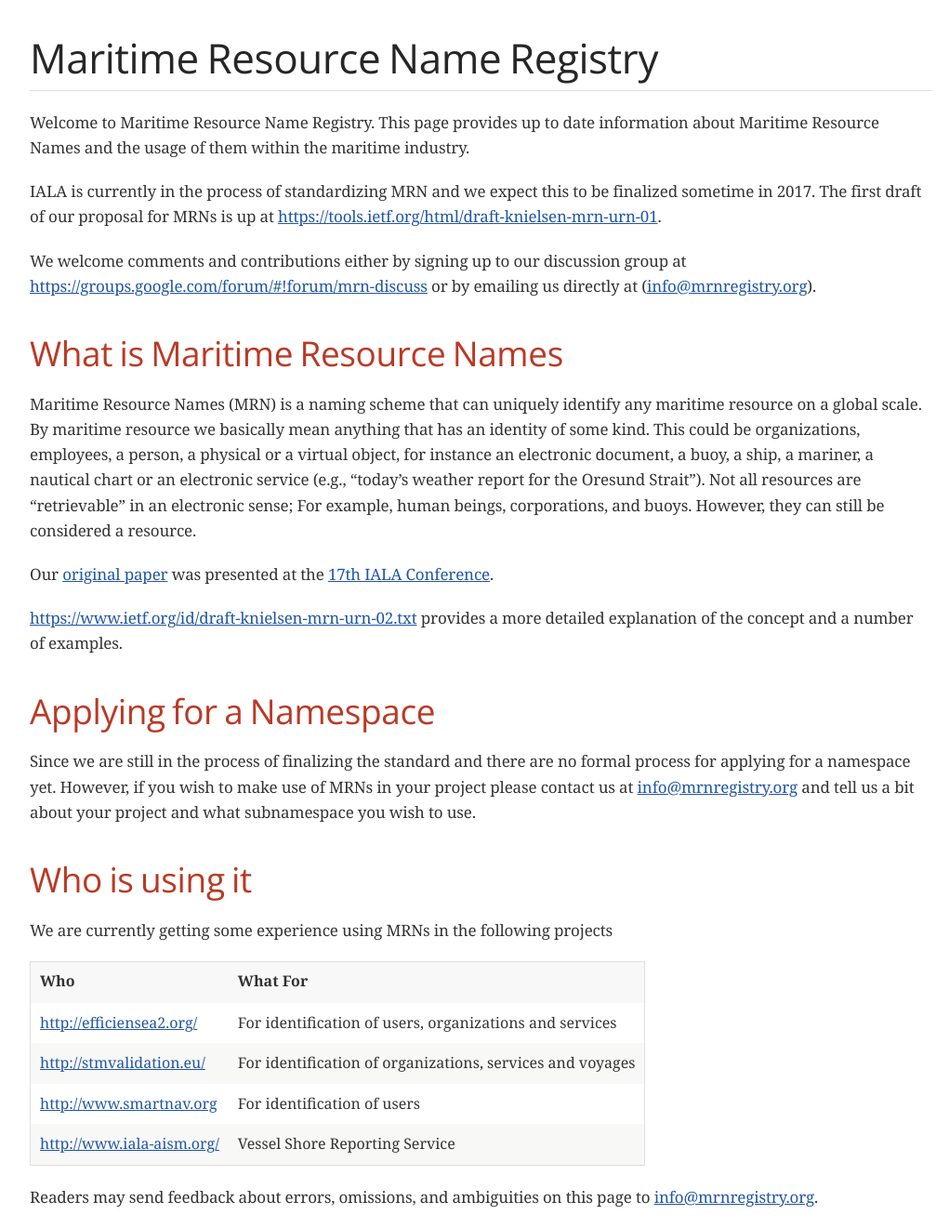
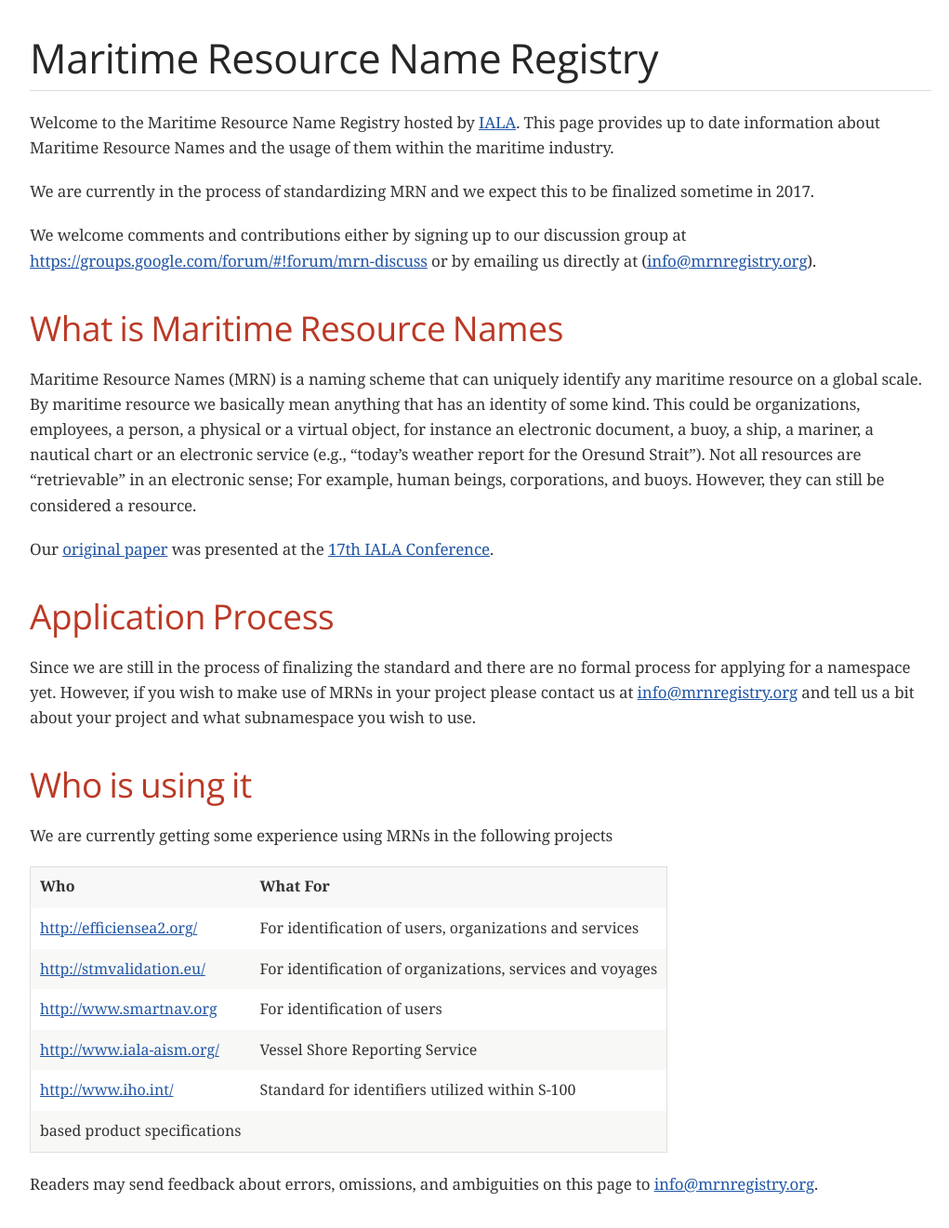
Before and after one commit to dma-dk/www.mrnregistry.org, a Jekyll site: the page built from index.md, in a window 1280 px wide. Shown: the whole page at 93% size, without its empty margins (123-1144 px from the left). Built offline with Jekyll 4.4.1, drawn with Linux system fonts in a browser that asks for light colours; some web fonts are replaced; our own code applies the rules of GitHub Pages for plain Markdown files.

Commit message:
Update index.md

```diff
--- a/index.md
+++ b/index.md
@@ -3,9 +3,9 @@
 toc: true
 ---
 # Maritime Resource Name Registry
-Welcome to Maritime Resource Name Registry. This page provides up to date information about Maritime Resource Names and the usage of them within the maritime industry.
+Welcome to the Maritime Resource Name Registry hosted by [IALA](http://www.iala-aism.org/). This page provides up to date information about Maritime Resource Names and the usage of them within the maritime industry.
 
-IALA is currently in the process of standardizing MRN and we expect this to be finalized sometime in 2017. The first draft of our proposal for MRNs is up at <https://tools.ietf.org/html/draft-knielsen-mrn-urn-01>.
+We are currently in the process of standardizing MRN and we expect this to be finalized sometime in 2017.
 
 We welcome comments and contributions either by signing up to our discussion group at <https://groups.google.com/forum/#!forum/mrn-discuss> or by emailing us directly at (<info@mrnregistry.org>).
 
@@ -14,9 +14,7 @@
 
 Our [original paper](http://mrnregistry.org/Maritime%20Resource%20Name.docx) was presented at the [17th IALA Conference](http://www.iala-aism.org/meetings/17/).
 
-<https://www.ietf.org/id/draft-knielsen-mrn-urn-02.txt> provides a more detailed explanation of the concept and a number of examples.
-
-## Applying for a Namespace
+## Application Process
 Since we are still in the process of finalizing the standard and there are no formal process for applying for a namespace yet. However, if you wish to make use of MRNs in your project please contact us at <info@mrnregistry.org> and tell us a bit about your project and what subnamespace you wish to use.
 
 ## Who is using it
@@ -28,5 +26,7 @@
 | <http://stmvalidation.eu/>  | For identification of organizations, services and voyages |
 | <http://www.smartnav.org>   | For identification of users                               |
 | <http://www.iala-aism.org/> | Vessel Shore Reporting Service                            |
+| <http://www.iho.int/>       | Standard for identifiers utilized within S-100
+based product specifications |                         |
 
 Readers may send feedback about errors, omissions, and ambiguities on this page to <info@mrnregistry.org>.
```
